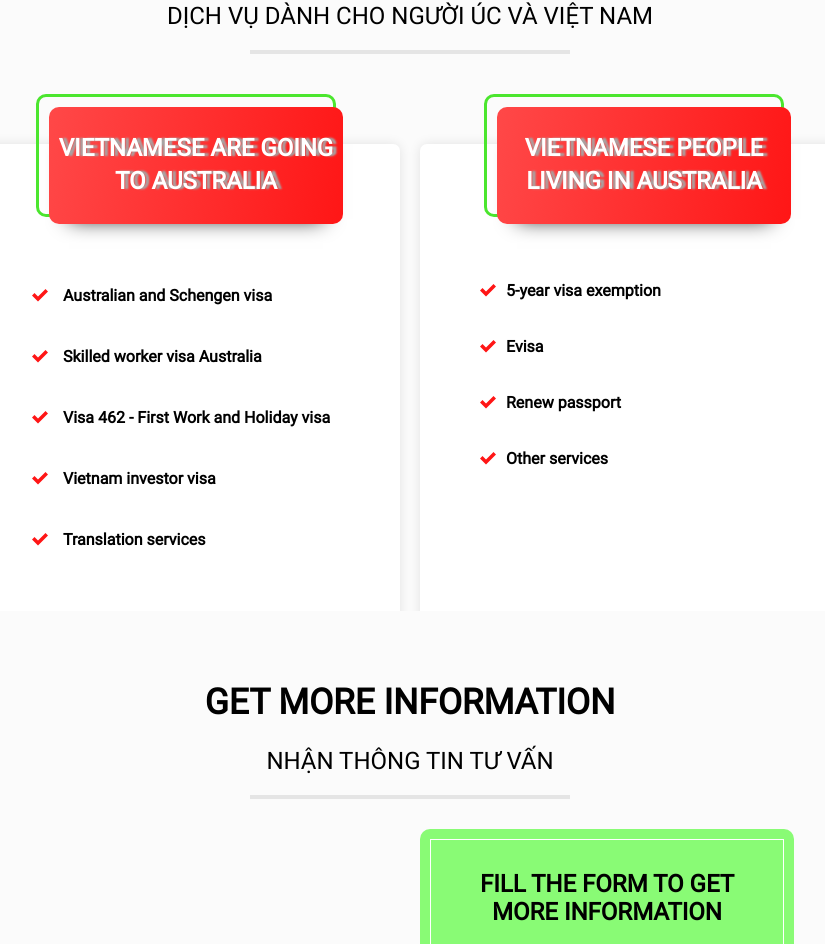
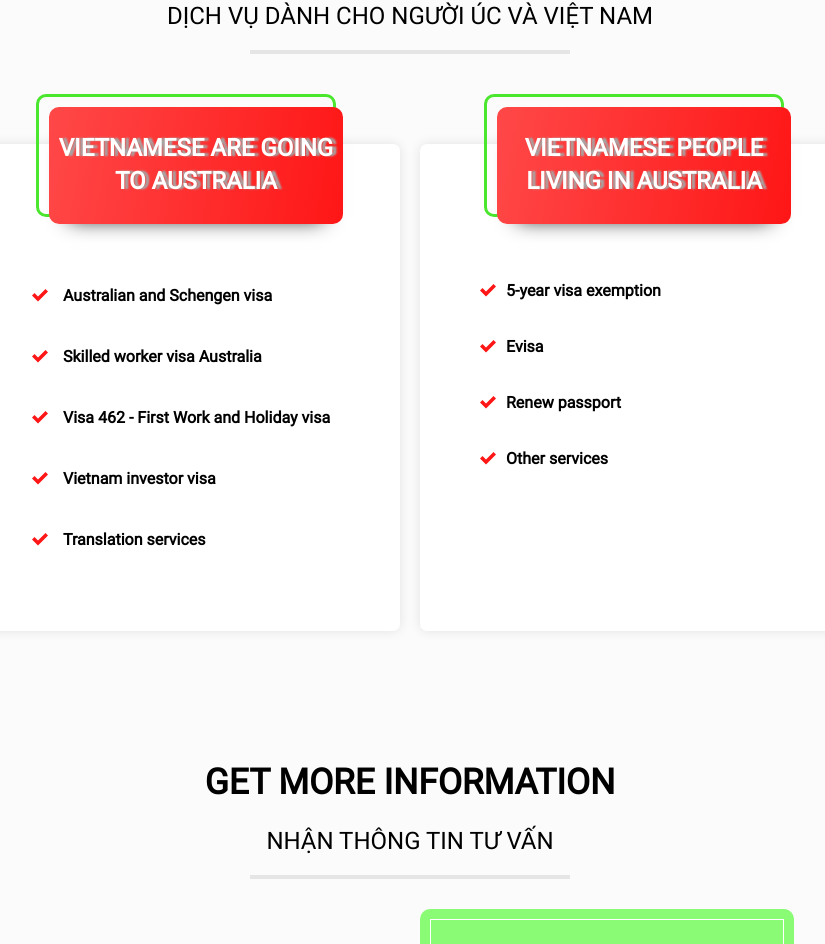
Before and after one commit to tlamngu/QNT_VietVisa, a React (Vite) app: page / in a window 1280 px wide. Shown: the part 1034-1978 px from the top of the page, without its empty margins (230-1055 px from the left). Built offline with nearby package versions, Linux system fonts and the light colour scheme; no server answers.

Commit message:
Fixed servicecard overflow

```diff
--- a/src/App.css
+++ b/src/App.css
@@ -198,7 +198,7 @@ body {
 }
 
 .ServiceGrid.mobile {
-  gap: 50px;
+  gap: 30px;
   grid-gap: 50px;
 }
 
@@ -217,7 +217,8 @@ body {
 }
 .ServiceGrid.mobile .ServiceContent {
   padding-top: 50px !important;
-  padding-bottom: 0px !important;
+  height: calc(100% - 50px);
+  padding-bottom: 50px !important;
 }
 .ServiceGrid .centeredIcon {
   display: -webkit-box;
@@ -307,8 +308,9 @@ body {
   margin: auto;
   margin-top: 50px;
   padding-top: 100px;
+  padding-bottom: 100px;
   width: 100%;
-  height: 100%;
+  height: calc(100% - 100px);
   background-color: white;
   -webkit-box-shadow: rgba(0, 0, 0, 0.1) 0px 0px 12px 0px;
   -moz-box-shadow: rgba(0, 0, 0, 0.1) 0px 0px 12px 0px;
```
